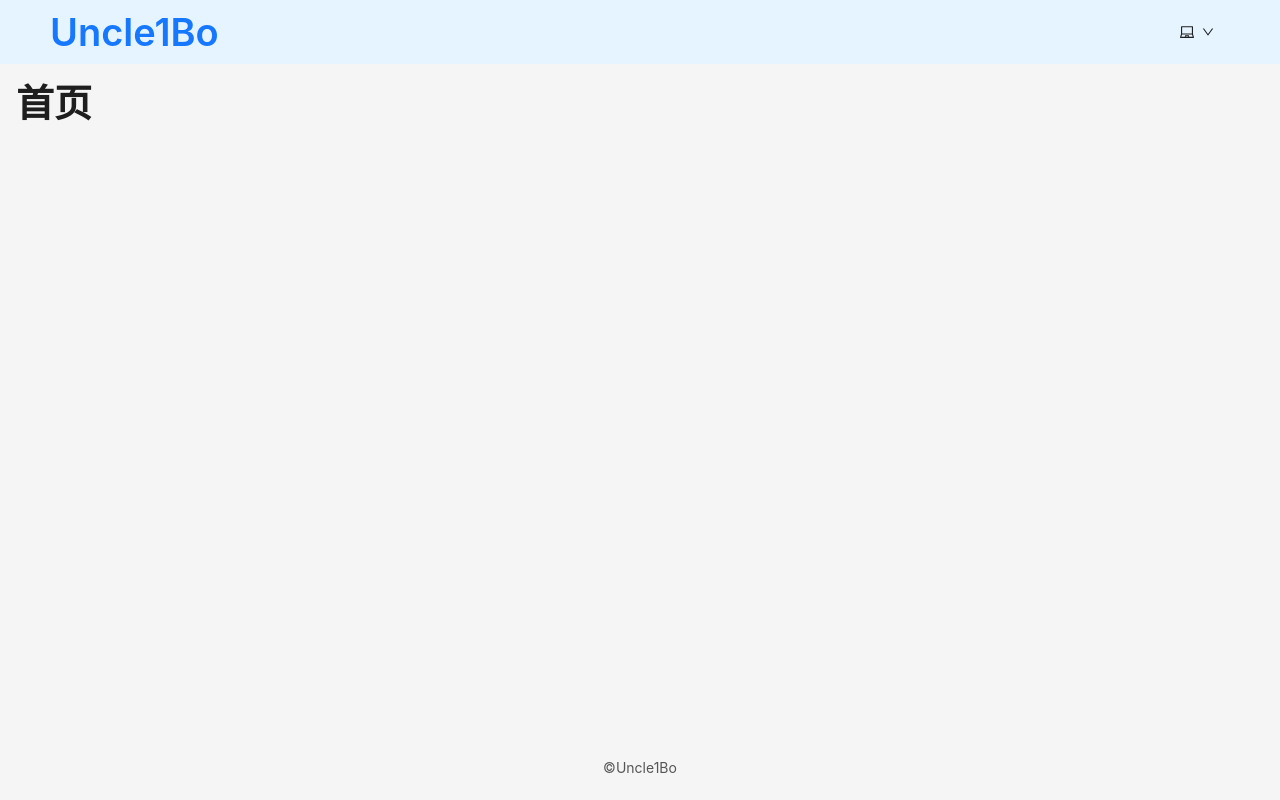
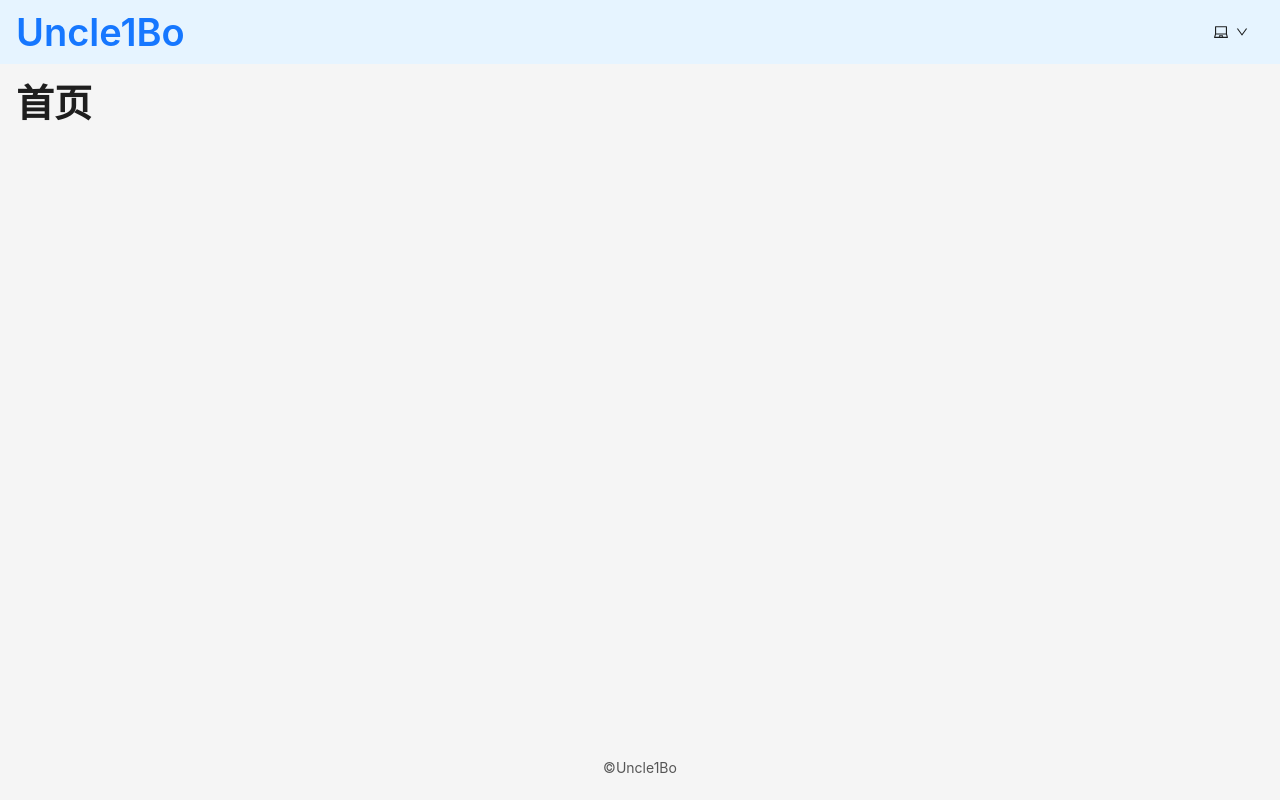
Before and after one commit to uncle1bo/uncle1bo-sitev2, a React (Vite) app: page / in a window 1280 px wide. Built offline with nearby package versions, Linux system fonts and the light colour scheme.

Commit message:
change: 上下居中对齐

```diff
--- a/src/react-app/components/Template.tsx
+++ b/src/react-app/components/Template.tsx
@@ -36,6 +36,9 @@ export default function Template({ children }: { children: React.ReactNode }) {
             {/* 顶栏 */}
             <Header
                 style={{
+                    display: 'flex',
+                    alignItems: 'center',
+                    padding: antdToken.paddingContentHorizontal,
                     background: antdToken.colorPrimaryBg,
                     color: antdToken.colorText,
                 }}
```
